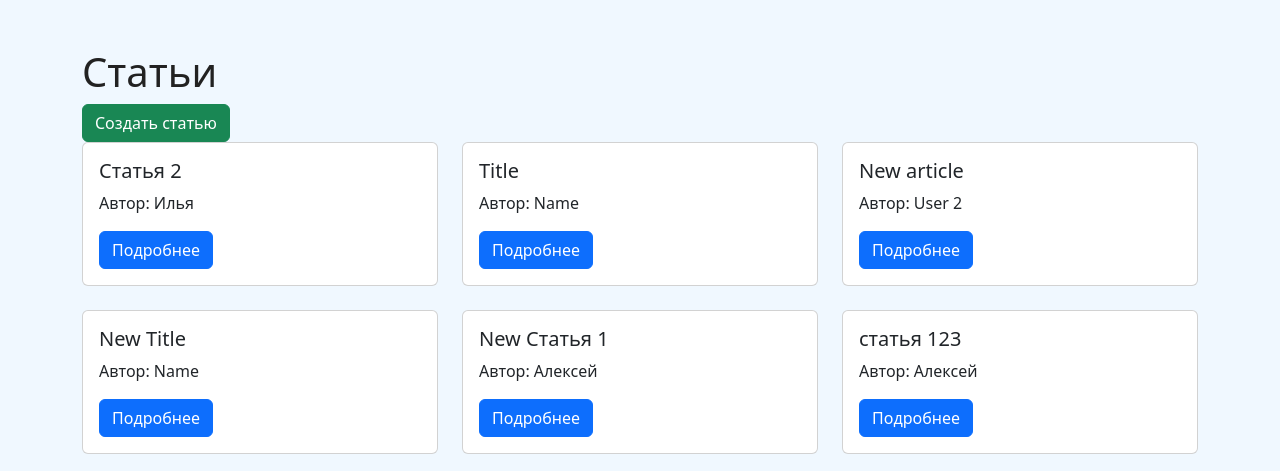
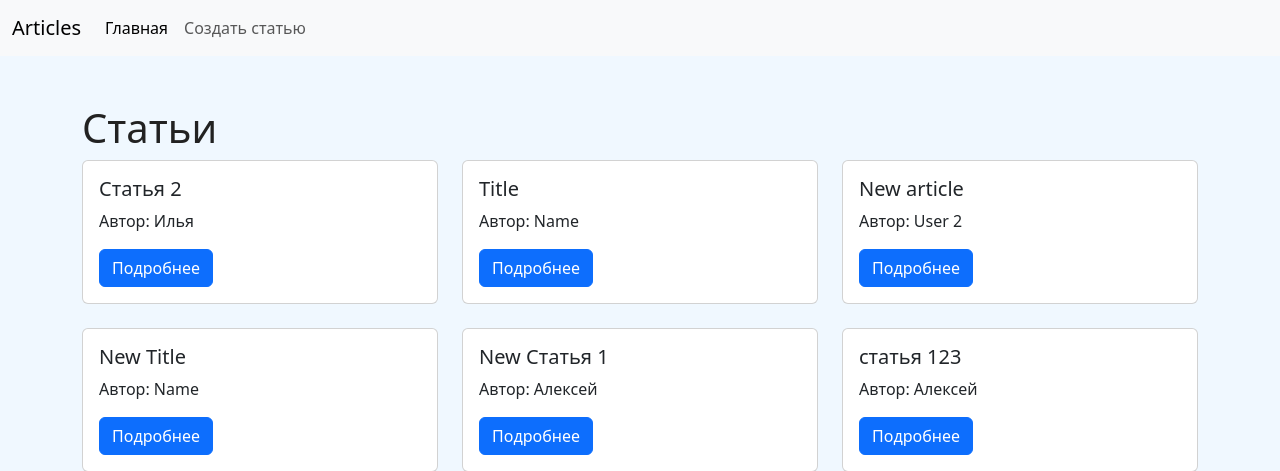
Before and after one commit to k2Raven/article_projects, a Django app: page / in a window 1280 px wide. Shown: the top 471 px of the page. Run offline with Django 5.2, Linux system fonts and the light colour scheme; data comes from the database, SQL or seed files in the repository.

Commit message:
воспользовался базовым шаблоном и подключил на всех страницах

```diff
--- /dev/null
+++ b/source/webapp/templates/base.html
@@ -0,0 +1,43 @@
+{% load static %}
+<!doctype html>
+<html lang="en">
+<head>
+    <meta charset="utf-8">
+    <meta name="viewport" content="width=device-width, initial-scale=1">
+    <title>{% block title %}Articles{% endblock %}</title>
+    <link href="https://cdn.jsdelivr.net/npm/bootstrap@5.3.3/dist/css/bootstrap.min.css" rel="stylesheet"
+          integrity="sha384-QWTKZyjpPEjISv5WaRU9OFeRpok6YctnYmDr5pNlyT2bRjXh0JMhjY6hW+ALEwIH" crossorigin="anonymous">
+    <link rel="stylesheet" href="{% static 'css/style.css' %}"/>
+</head>
+<body>
+<nav class="navbar navbar-expand-lg bg-body-tertiary">
+    <div class="container-fluid">
+        <a class="navbar-brand" href="{% url 'articles' %}">Articles</a>
+        <button class="navbar-toggler" type="button" data-bs-toggle="collapse" data-bs-target="#navbarNav"
+                aria-controls="navbarNav" aria-expanded="false" aria-label="Toggle navigation">
+            <span class="navbar-toggler-icon"></span>
+        </button>
+        <div class="collapse navbar-collapse" id="navbarNav">
+            <ul class="navbar-nav">
+                <li class="nav-item">
+                    <a class="nav-link active" aria-current="page" href="{% url 'articles' %}">Главная</a>
+                </li>
+                {% block menu %}{% endblock %}
+            </ul>
+        </div>
+    </div>
+</nav>
+
+<div class="container mt-5">
+    {% block content %}{% endblock %}
+</div>
+
+
+<script src="https://cdn.jsdelivr.net/npm/@popperjs/core@2.11.8/dist/umd/popper.min.js"
+        integrity="sha384-I7E8VVD/ismYTF4hNIPjVp/Zjvgyol6VFvRkX/vR+Vc4jQkC+hVqc2pM8ODewa9r"
+        crossorigin="anonymous"></script>
+<script src="https://cdn.jsdelivr.net/npm/bootstrap@5.3.3/dist/js/bootstrap.min.js"
+        integrity="sha384-0pUGZvbkm6XF6gxjEnlmuGrJXVbNuzT9qBBavbLwCsOGabYfZo0T0to5eqruptLy"
+        crossorigin="anonymous"></script>
+</body>
+</html>
--- a/source/webapp/templates/index.html
+++ b/source/webapp/templates/index.html
@@ -1,19 +1,13 @@
-{% load static %}
-<!doctype html>
-<html lang="en">
-<head>
-    <meta charset="utf-8">
-    <meta name="viewport" content="width=device-width, initial-scale=1">
-    <title>Статьи</title>
-    <link href="https://cdn.jsdelivr.net/npm/bootstrap@5.3.3/dist/css/bootstrap.min.css" rel="stylesheet"
-          integrity="sha384-QWTKZyjpPEjISv5WaRU9OFeRpok6YctnYmDr5pNlyT2bRjXh0JMhjY6hW+ALEwIH" crossorigin="anonymous">
-    <link rel="stylesheet" href="{% static 'css/style.css' %}"/>
-</head>
-<body>
+{% extends "base.html" %}
+{% block title %}Статьи{% endblock %}
+{% block menu %}
+    <li class="nav-item">
+        <a class="nav-link" href="{% url 'article_add' %}">Создать статью</a>
+    </li>
+{% endblock %}
 
-<div class="container mt-5">
-<h1>Статьи</h1>
-    <a href="{% url 'article_add' %}" class="btn btn-success">Создать статью</a>
+{% block content %}
+    <h1>Статьи</h1>
     <div class="row row-cols-1 row-cols-md-3 g-4">
         {% for article in articles %}
             <div class="col">
@@ -28,14 +22,4 @@
 
         {% endfor %}
     </div>
-</div>
-
-
-<script src="https://cdn.jsdelivr.net/npm/@popperjs/core@2.11.8/dist/umd/popper.min.js"
-        integrity="sha384-I7E8VVD/ismYTF4hNIPjVp/Zjvgyol6VFvRkX/vR+Vc4jQkC+hVqc2pM8ODewa9r"
-        crossorigin="anonymous"></script>
-<script src="https://cdn.jsdelivr.net/npm/bootstrap@5.3.3/dist/js/bootstrap.min.js"
-        integrity="sha384-0pUGZvbkm6XF6gxjEnlmuGrJXVbNuzT9qBBavbLwCsOGabYfZo0T0to5eqruptLy"
-        crossorigin="anonymous"></script>
-</body>
-</html>
+{% endblock %}
```
Also changed, not shown: source/webapp/templates/article.html (deleted, +0 -16 lines), source/webapp/templates/article_create.html (+4 -10 lines), source/webapp/templates/article_view.html (+5 -10 lines).
